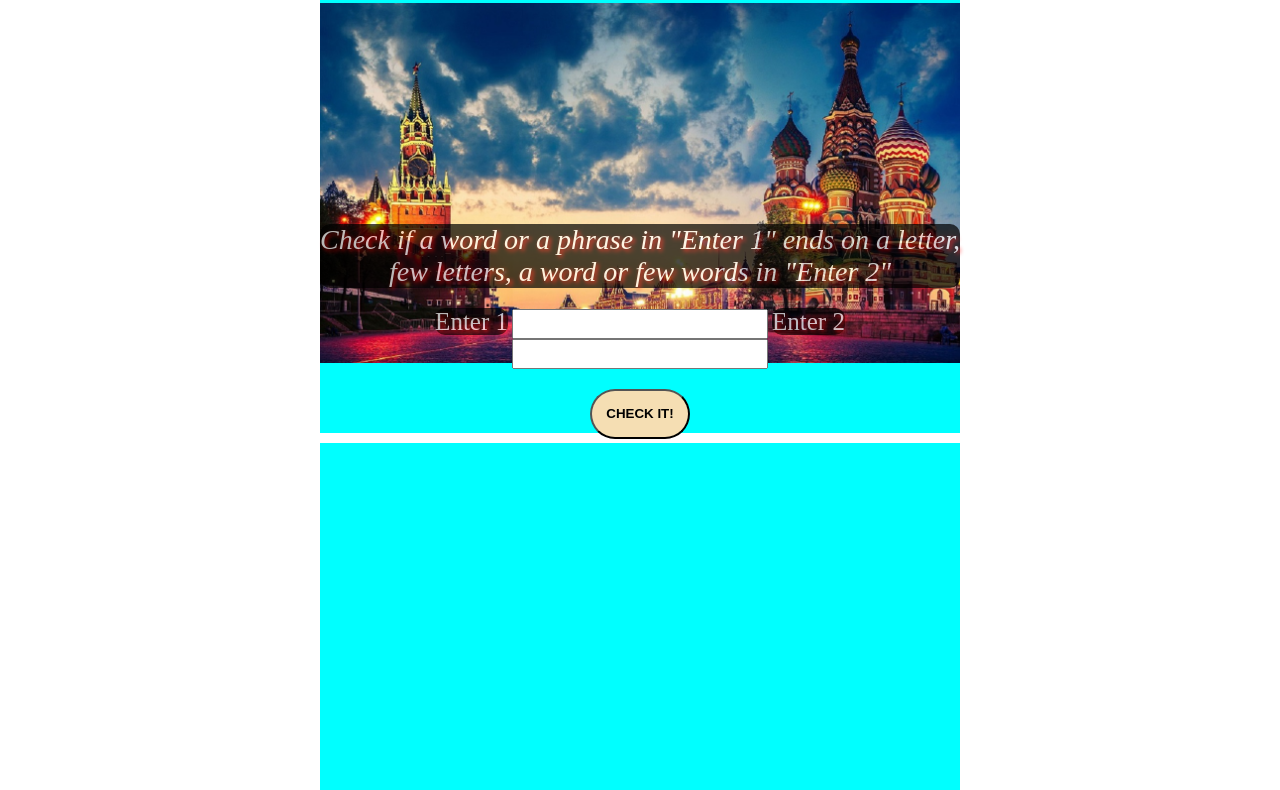
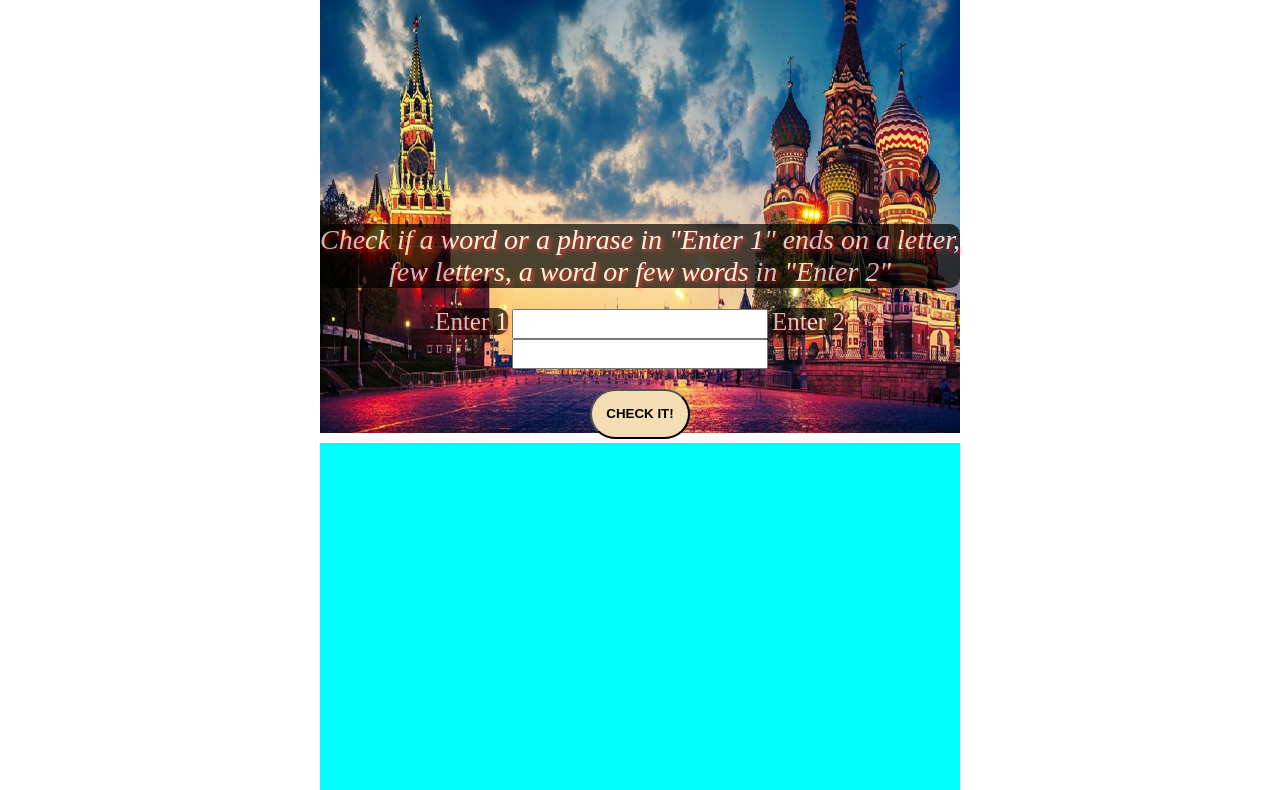
Before and after one commit to aleks2407/country_info, a plain HTML site: page index.html in a window 1280 px wide. Shown: the part 196-986 px from the top of the page. Drawn offline with Linux system fonts and the light colour scheme.

Commit message:
Adjust backg photo, add more console log's

```diff
--- a/style.css
+++ b/style.css
@@ -29,15 +29,14 @@ article {
 	margin-bottom: 10px;
 	background-color: aqua;
 	width: 50%;
-	height: 600px;
+	height: 500px;
 }
 
 /* Article 1 */
 .article1 {
 	background-image: url(./img/alex/Moscow-Android-Wallpapers.jpg);
 	background-repeat: no-repeat;
-	background-size: 100%;
-	height: 500px;
+	background-size: 100% 100%;
 	background-position: center;
 }
 
```
Also changed, not shown: scripts/confirm-ending.js (+5 -2 lines).
